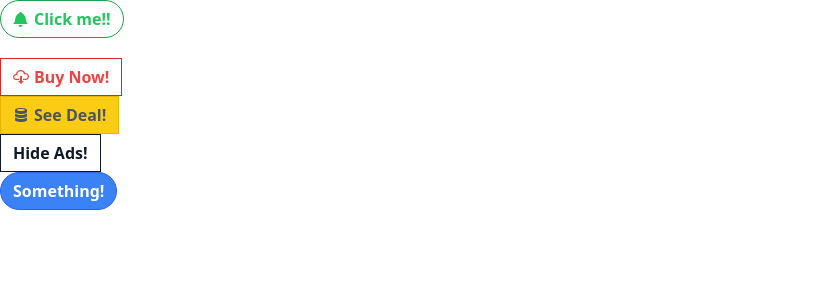
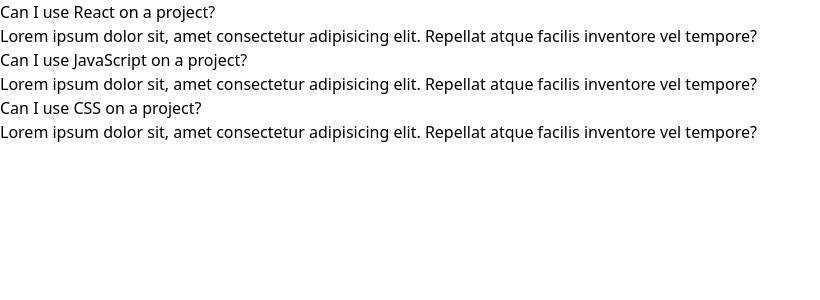
Before and after one commit to ClaytonDewey/react-comps, a React (Create React App) app: page / in a window 1280 px wide. Shown: the top 300 px of the page, without its empty margins (0-820 px from the left). Built offline with nearby package versions, Linux system fonts and the light colour scheme.

Commit message:
refactor: Reorganize app structure

```diff
--- a/src/App.js
+++ b/src/App.js
@@ -1,38 +1,27 @@
-import { GoBell, GoCloudDownload, GoDatabase } from 'react-icons/go';
-import Button from './Button';
+import Accordion from './components/Accordion';
 
 const App = () => {
-  return (
-    <div>
-      <div>
-        <Button className='mb-5' success rounded outline>
-          <GoBell />
-          Click me!!
-        </Button>
-      </div>
-      <div>
-        <Button danger outline>
-          <GoCloudDownload />
-          Buy Now!
-        </Button>
-      </div>
-      <div>
-        <Button warning>
-          <GoDatabase />
-          See Deal!
-        </Button>
-      </div>
-      <div>
-        <Button secondary outline>
-          Hide Ads!
-        </Button>
-      </div>
-      <div>
-        <Button primary rounded>
-          Something!
-        </Button>
-      </div>
-    </div>
-  );
+  const items = [
+    {
+      id: 'a78as',
+      label: 'Can I use React on a project?',
+      content:
+        'Lorem ipsum dolor sit, amet consectetur adipisicing elit. Repellat atque facilis inventore vel tempore?',
+    },
+    {
+      id: '89as3',
+      label: 'Can I use JavaScript on a project?',
+      content:
+        'Lorem ipsum dolor sit, amet consectetur adipisicing elit. Repellat atque facilis inventore vel tempore?',
+    },
+    {
+      id: '93jfu',
+      label: 'Can I use CSS on a project?',
+      content:
+        'Lorem ipsum dolor sit, amet consectetur adipisicing elit. Repellat atque facilis inventore vel tempore?',
+    },
+  ];
+
+  return <Accordion items={items} />;
 };
 export default App;
--- /dev/null
+++ b/src/components/Accordion.js
@@ -0,0 +1,13 @@
+const Accordion = ({ items }) => {
+  const renderedItems = items.map((item) => {
+    return (
+      <div key={item.id}>
+        <div>{item.label}</div>
+        <div>{item.content}</div>
+      </div>
+    );
+  });
+
+  return <div>{renderedItems}</div>;
+};
+export default Accordion;
--- /dev/null
+++ b/src/components/pages/ButtonPage.js
@@ -0,0 +1,38 @@
+import { GoBell, GoCloudDownload, GoDatabase } from 'react-icons/go';
+import Button from '../Button';
+
+const ButtonPage = () => {
+  return (
+    <div>
+      <div>
+        <Button className='mb-5' success rounded outline>
+          <GoBell />
+          Click me!!
+        </Button>
+      </div>
+      <div>
+        <Button danger outline>
+          <GoCloudDownload />
+          Buy Now!
+        </Button>
+      </div>
+      <div>
+        <Button warning>
+          <GoDatabase />
+          See Deal!
+        </Button>
+      </div>
+      <div>
+        <Button secondary outline>
+          Hide Ads!
+        </Button>
+      </div>
+      <div>
+        <Button primary rounded>
+          Something!
+        </Button>
+      </div>
+    </div>
+  );
+};
+export default ButtonPage;
```
Also changed, not shown: src/components/Button.js (renamed from src/Button.js).
